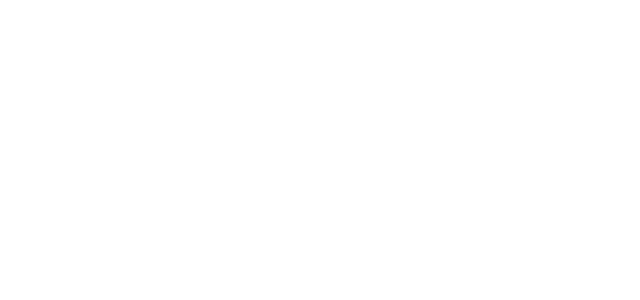
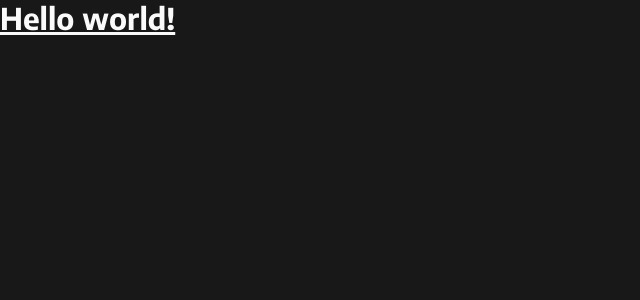
Before and after one commit to RmnRss/rmnrss.github.io, a Next.js app: page / in a window 1280 px wide. Shown: the top 300 px of the page, without its empty margins (0-640 px from the left). Built offline with nearby package versions, Linux system fonts and the light colour scheme.

Commit message:
set up tailwind

```diff
--- a/package.json
+++ b/package.json
@@ -18,10 +18,13 @@
     "@svgr/webpack": "6.1.2",
     "@types/node": "17.0.4",
     "@types/react": "17.0.38",
+    "autoprefixer": "^10.4.0",
     "eslint": "8.5.0",
     "eslint-config-next": "12.0.7",
+    "postcss": "^8.4.5",
     "prettier": "2.1.2",
-    "prop-types": "15.7.2"
+    "prop-types": "15.7.2",
+    "tailwindcss": "^3.0.7"
   },
   "keywords": [
     "next",
--- a/pages/_app.js
+++ b/pages/_app.js
@@ -1,4 +1,5 @@
 import Head from "next/head";
+import "../styles/global-styles.css";
 
 export default function MyApp({ Component, pageProps }) {
   return (
--- a/pages/index.js
+++ b/pages/index.js
@@ -1,5 +1,9 @@
 function IndexPage() {
-  return <body></body>;
+  return (
+    <body>
+      <h1 className="text-3xl font-bold underline">Hello world!</h1>
+    </body>
+  );
 }
 
 export async function getStaticProps() {
--- /dev/null
+++ b/postcss.config.js
@@ -0,0 +1,6 @@
+module.exports = {
+  plugins: {
+    tailwindcss: {},
+    autoprefixer: {},
+  },
+}
--- a/styles/global-styles.css
+++ b/styles/global-styles.css
@@ -1,3 +1,7 @@
+@tailwind base;
+@tailwind components;
+@tailwind utilities;
+
 * {
   margin: 0;
   padding: 0;
--- /dev/null
+++ b/tailwind.config.js
@@ -0,0 +1,10 @@
+module.exports = {
+  content: [
+    "./pages/**/*.{js,ts,jsx,tsx}",
+    "./components/**/*.{js,ts,jsx,tsx}",
+  ],
+  theme: {
+    extend: {},
+  },
+  plugins: [],
+};
```
Also changed, not shown: 1 other file (tests, documents, lock files or other folders).
